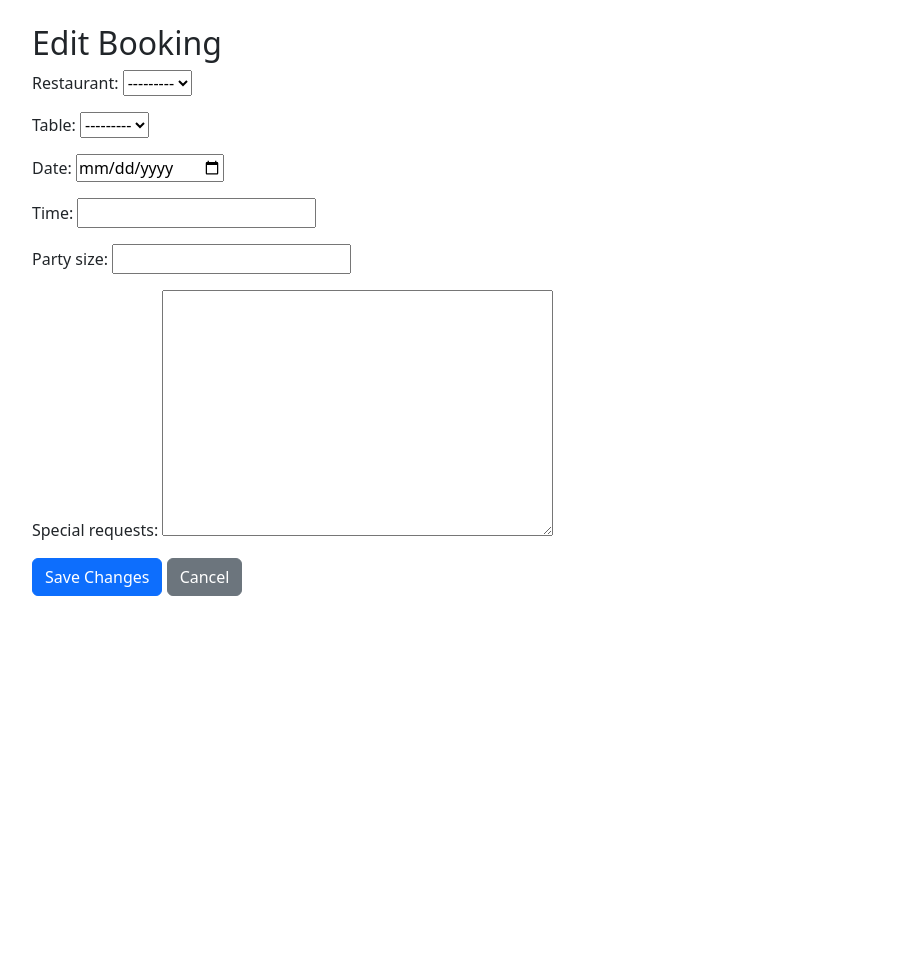
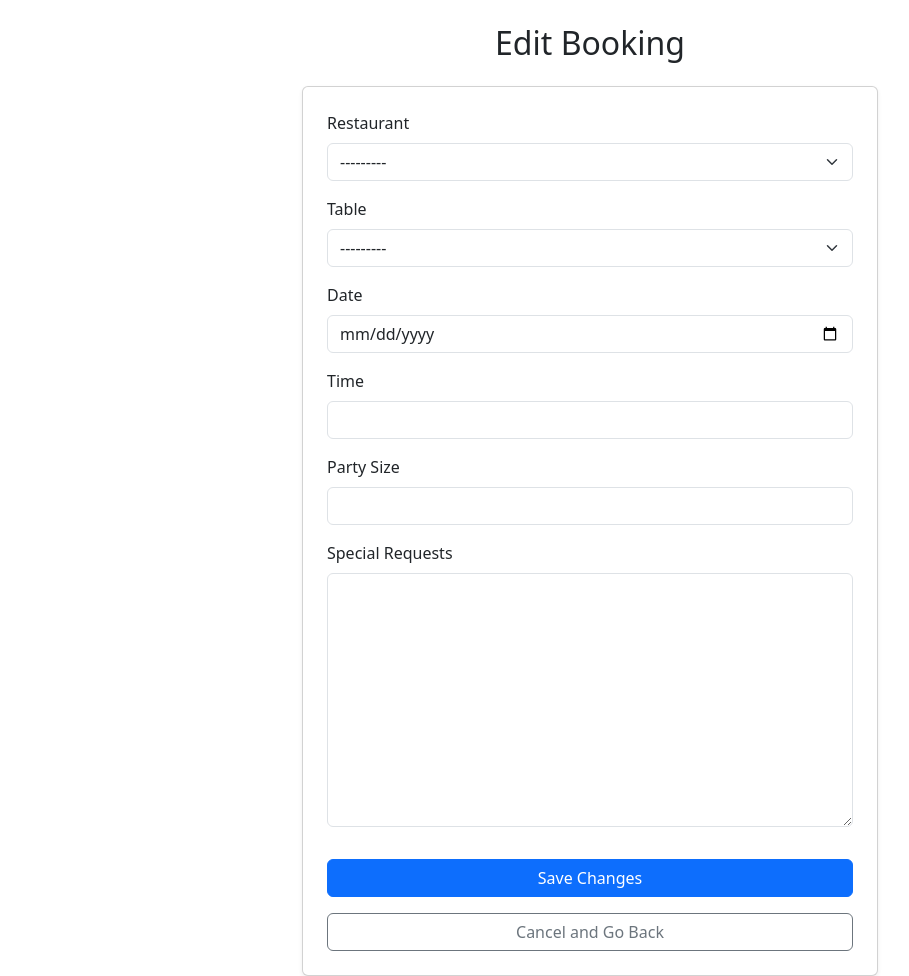
Before and after one commit to Pierre-Louis789/restaurant-booking, a Django app: template bookings/templates/edit_booking.html in a window 1280 px wide. Shown: the part 56-1032 px from the top of the page, without its empty margins (50-959 px from the left). Before the commit the page ends 652 px from the top, so only its background shows below. Run offline with Django 5.2, Linux system fonts and the light colour scheme; the template is opened without the code that fills it: values that come from a table or form of the project are taken from there, others are empty.

Commit message:
Redesign edit booking page with card layout and consistent form styling

```diff
--- a/bookings/templates/edit_booking.html
+++ b/bookings/templates/edit_booking.html
@@ -1,14 +1,64 @@
 {% extends 'base.html' %}
+{% load form_filters %}
 
 {% block content %}
-<h2>Edit Booking</h2>
+<div class="container" style="max-width: 600px;">
 
-<form method="POST">
-    {% csrf_token %}
-    {{ form.as_p }}
+    <h2 class="text-center mb-4">Edit Booking</h2>
 
-    <button type="submit" class="btn btn-primary">Save Changes</button>
-    <a href="/my-bookings/" class="btn btn-secondary">Cancel</a>
-</form>
+    <div class="card shadow-sm p-4">
 
+        <form method="POST">
+            {% csrf_token %}
+
+            {% if form.errors %}
+                <div class="alert alert-danger">
+                    <ul class="mb-0">
+                        {% for field, errors in form.errors.items %}
+                            <li><strong>{{ field|capfirst }}:</strong> {{ errors|join:", " }}</li>
+                        {% endfor %}
+                    </ul>
+                </div>
+            {% endif %}
+
+            <div class="mb-3">
+                <label class="form-label">Restaurant</label>
+                {{ form.restaurant|add_class:"form-select" }}
+            </div>
+
+            <div class="mb-3">
+                <label class="form-label">Table</label>
+                {{ form.table|add_class:"form-select" }}
+            </div>
+
+            <div class="mb-3">
+                <label class="form-label">Date</label>
+                {{ form.date|add_class:"form-control" }}
+            </div>
+
+            <div class="mb-3">
+                <label class="form-label">Time</label>
+                {{ form.time|add_class:"form-control" }}
+            </div>
+
+            <div class="mb-3">
+                <label class="form-label">Party Size</label>
+                {{ form.party_size|add_class:"form-control" }}
+            </div>
+
+            <div class="mb-3">
+                <label class="form-label">Special Requests</label>
+                {{ form.special_requests|add_class:"form-control" }}
+            </div>
+
+            <button type="submit" class="btn btn-primary w-100 mt-3">Save Changes</button>
+        </form>
+
+        <a href="{% url 'my_bookings' %}" class="btn btn-outline-secondary w-100 mt-3">
+            Cancel and Go Back
+        </a>
+
+    </div>
+
+</div>
 {% endblock %}
```
